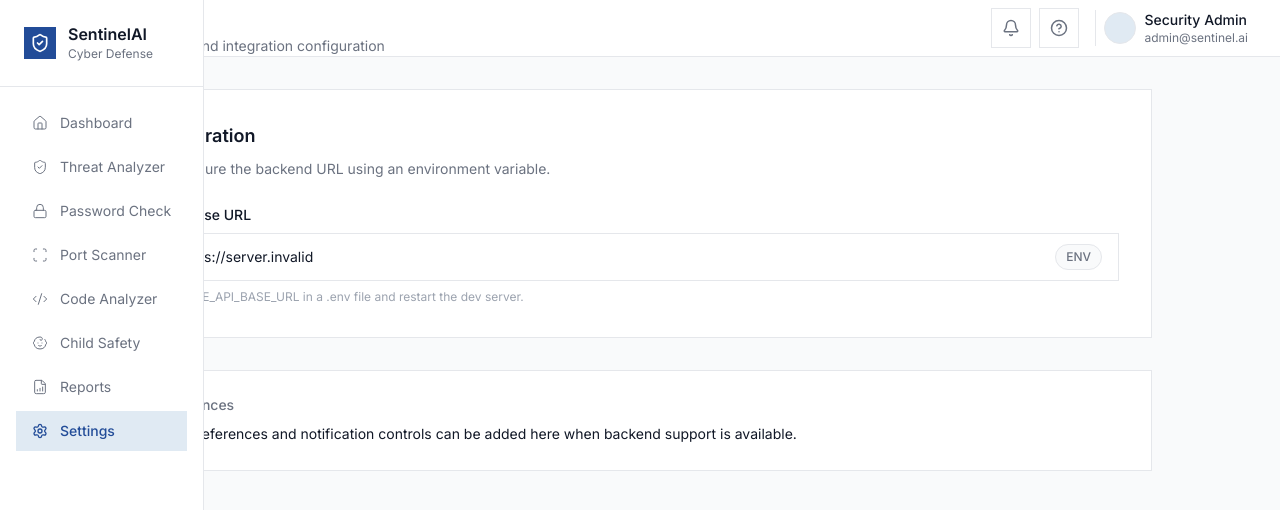
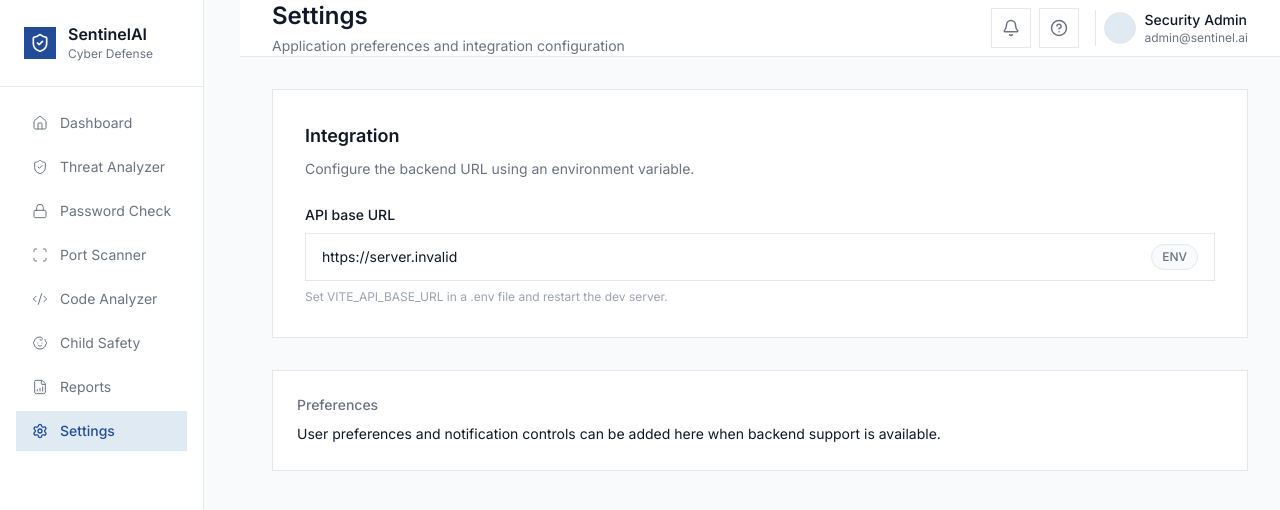
Before and after one commit to vivekgowthamreddy/sentinelai, a React app in the folder frontend/: page /settings in a window 1280 px wide. Shown: the top 510 px of the page. Built offline with nearby package versions, Linux system fonts and the light colour scheme; no server answers; the HTML template or start-up script is replaced by a standard one.

Commit message:
updated menu

```diff
--- a/frontend/src/layouts/MainLayout.tsx
+++ b/frontend/src/layouts/MainLayout.tsx
@@ -9,7 +9,7 @@ const MainLayout = ({ children }: MainLayoutProps) => {
   return (
     <div className="flex h-screen min-w-0">
       <Sidebar />
-      <div className="flex-1 ml-[--spacing-sidebar] min-w-0">
+      <div className="flex-1 ml-[var(--spacing-sidebar)] min-w-0">
         {children}
       </div>
     </div>
```
